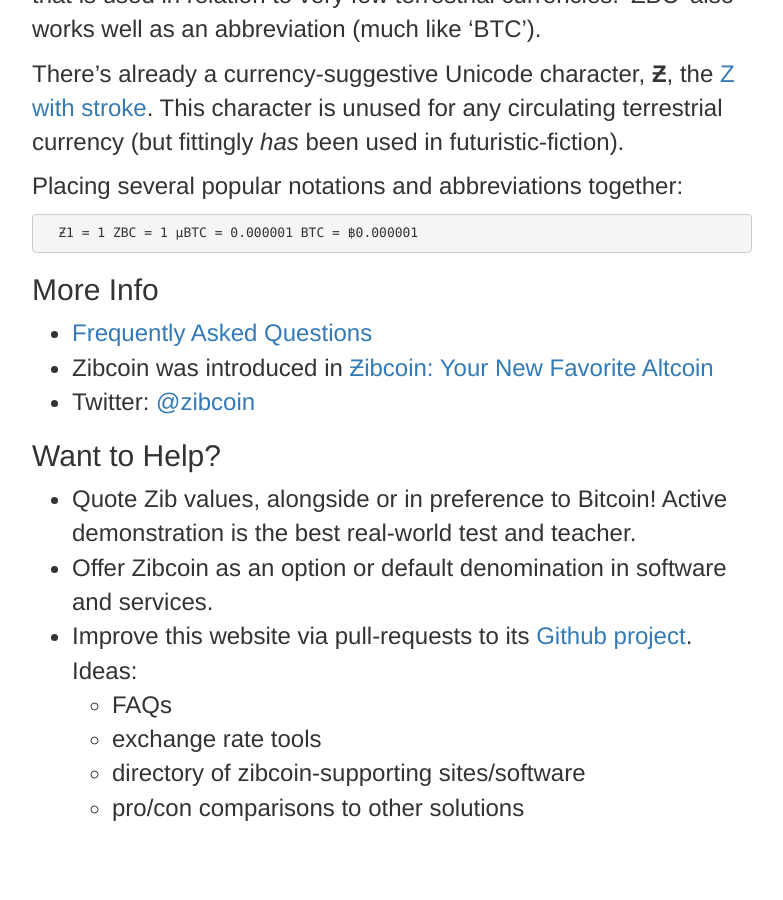
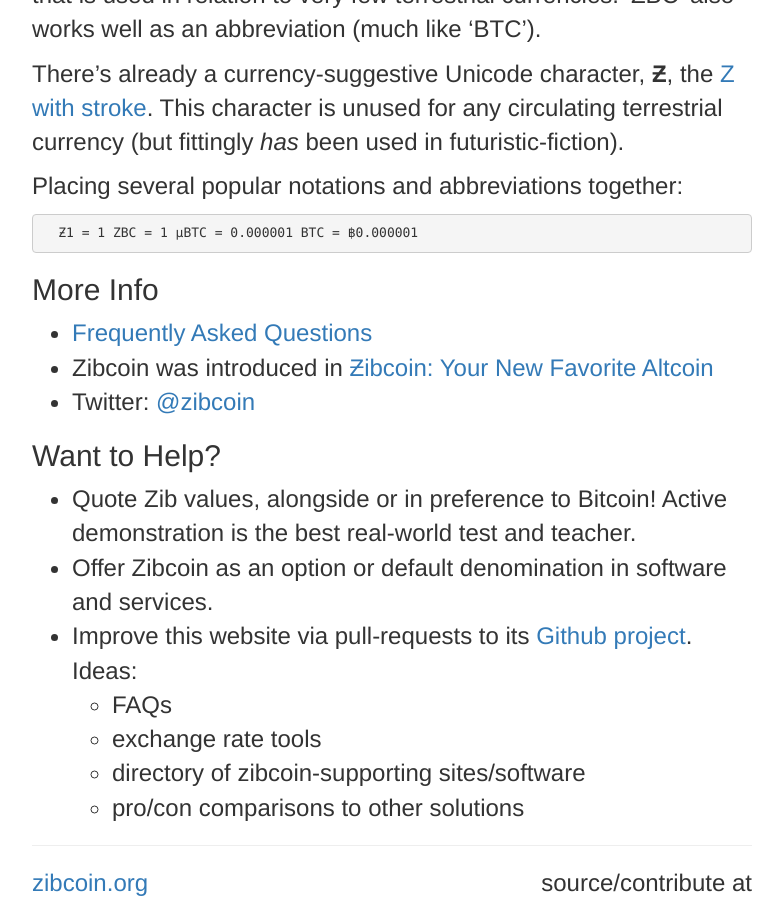
Before and after one commit to gojomo/zibcoin.org, a Jekyll site: the page built from index.md, in a window 1280 px wide and 900 px high, scrolled down 1284 px. Shown: the whole window, without its empty margins (248-1031 px from the left). Built offline with Jekyll 4.4.1, drawn with Linux system fonts in a browser that asks for light colours; nearby versions of some CDN libraries; before the commit the page ends 2119 px from its top, so only the background shows below that.

Commit message:
Update minimal.html

```diff
--- a/_layouts/minimal.html
+++ b/_layouts/minimal.html
@@ -22,8 +22,14 @@
   </head>
   <body>
     <div class="container">
-    <div><a href='/'>{{ site.domain }}</a></div>
-    {{ content }}
+      <div><a href='/'>{{ site.domain }}</a></div>
+      {{ content }}
+      <hr>
+      <div>
+        <a style="display:block;float:left" href='/'>{{ site.domain }}</a>
+        <span style="display:block;float:right">
+          source/contribute at <a href='{{ site.project_url }}'>{{ site.project_display_name }}</a>
+      </div>
     </div>
 
     <!-- jQuery (necessary for Bootstrap's JavaScript plugins) -->
```
